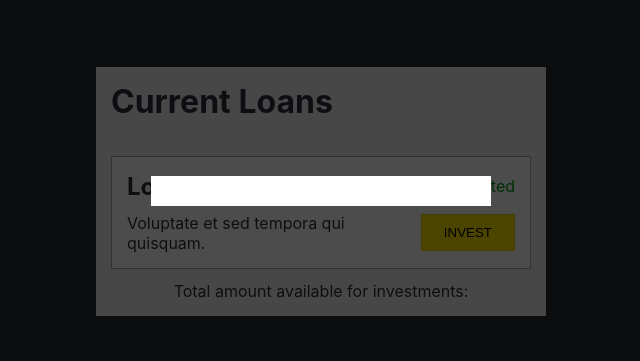
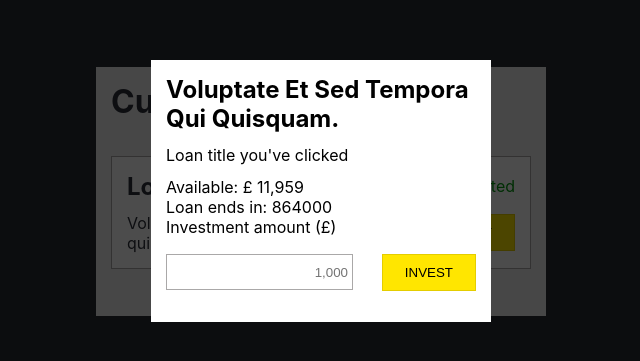
Before and after one commit to AndreiPositko/lendinvest-test-task, a React (Create React App) app: page / in a window 1280 px wide. Shown: the part 209-570 px from the top of the page, without its empty margins (319-959 px from the left). Built offline with nearby package versions, Linux system fonts and the light colour scheme.

Commit message:
create basic structure of InvestContent component

```diff
--- /dev/null
+++ b/src/components/InvestContent/InvestContent.jsx
@@ -0,0 +1,33 @@
+import React from 'react';
+
+import Button from '../Button';
+
+import * as Styled from './styled'
+
+const InvestContent = () => {
+
+    return (
+        <>
+            <Styled.Title>
+                Voluptate et sed tempora qui quisquam.
+            </Styled.Title>
+            <Styled.SubTitle>Loan title you've clicked</Styled.SubTitle>
+            <Styled.Text>
+                Available: £ 11,959
+            </Styled.Text>
+            <Styled.Text>
+                Loan ends in: 864000
+            </Styled.Text>
+            <Styled.Text>Investment amount (£)</Styled.Text>
+            <Styled.Wrapper>
+                <Styled.Input placeholder="1,000" type="text"/>
+                <Button>
+                    invest
+                </Button>
+            </Styled.Wrapper>
+        </>
+
+    )
+}
+
+export default InvestContent;
--- /dev/null
+++ b/src/components/InvestContent/index.js
@@ -0,0 +1 @@
+export { default } from './InvestContent';
--- /dev/null
+++ b/src/components/InvestContent/styled.js
@@ -0,0 +1,34 @@
+import styled from 'styled-components';
+
+export const Title = styled.h2`
+   text-transform: capitalize;
+   margin-bottom: 12px;
+`;
+
+export const SubTitle = styled.p`
+   font-size: 16px;
+   margin-bottom: 12px;
+`;
+
+export const Text = styled.p`
+   font-size: 16px;
+   &:nth-child(2) {
+      margin-bottom: 12px;
+   }
+`;
+
+export const Wrapper = styled.div`
+   display: flex;
+   justify-content: space-between;
+   align-items: center;
+   height: 70px;
+`;
+
+export const Input = styled.input`
+   outline: none;
+   height: 36px;
+   border: 1px solid #868383b2;
+   text-align: right;
+   margin-right: 5px;
+   padding: 0 4px;
+`;
--- a/src/components/LoansList/LoansList.jsx
+++ b/src/components/LoansList/LoansList.jsx
@@ -2,6 +2,7 @@ import React from 'react';
 
 import LoanItem from '../LoanItem/Index';
 import InvestModal from '../InvestModal/index';
+import InvestContent from '../InvestContent/index';
 
 import * as Styled from './styled';
 
@@ -16,7 +17,9 @@ const LoansList = () => {
                     Total amount available for investments:
                 </Styled.TotalData>
             </Styled.Wrapper>
-            <InvestModal></InvestModal>
+            <InvestModal>
+                <InvestContent/>
+            </InvestModal>
         </>
     )
 }
```
